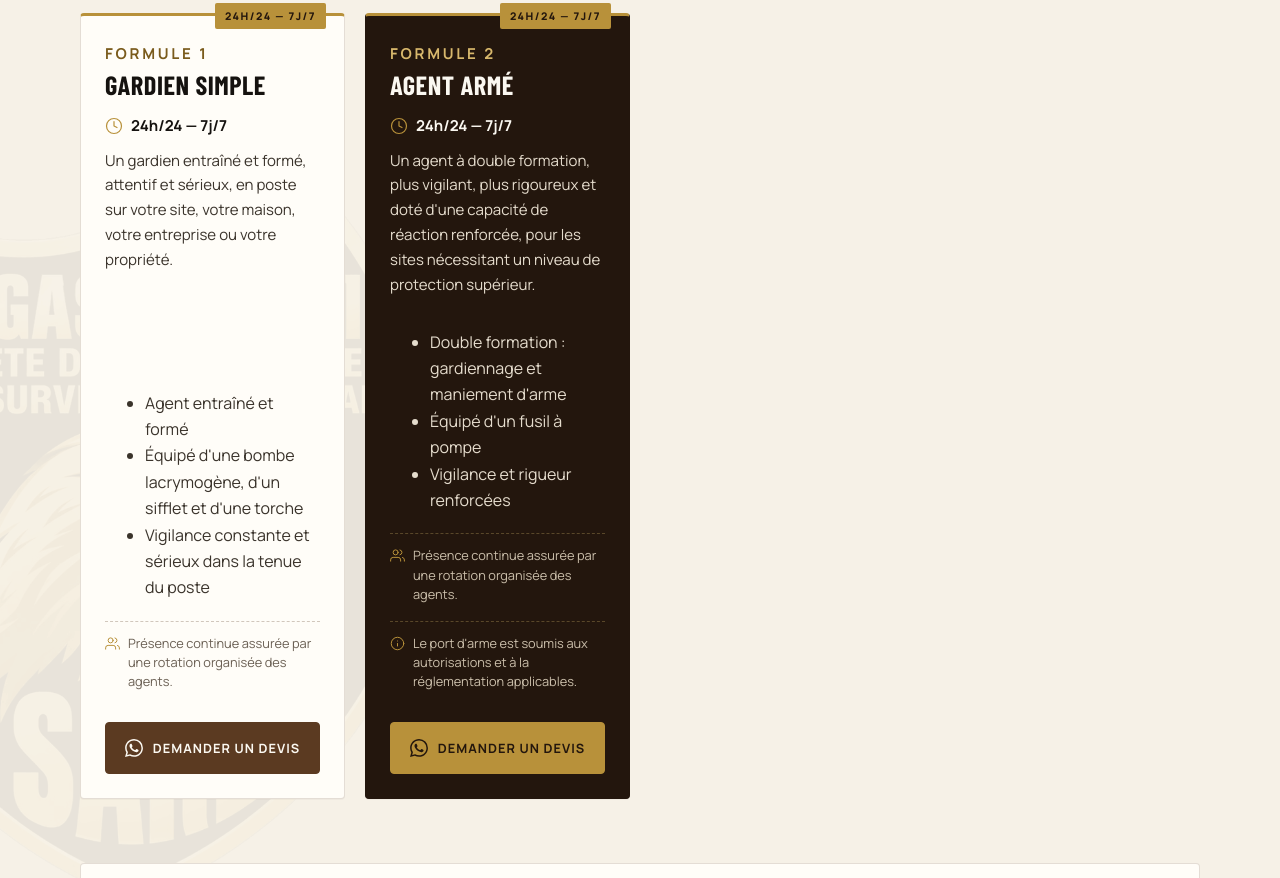
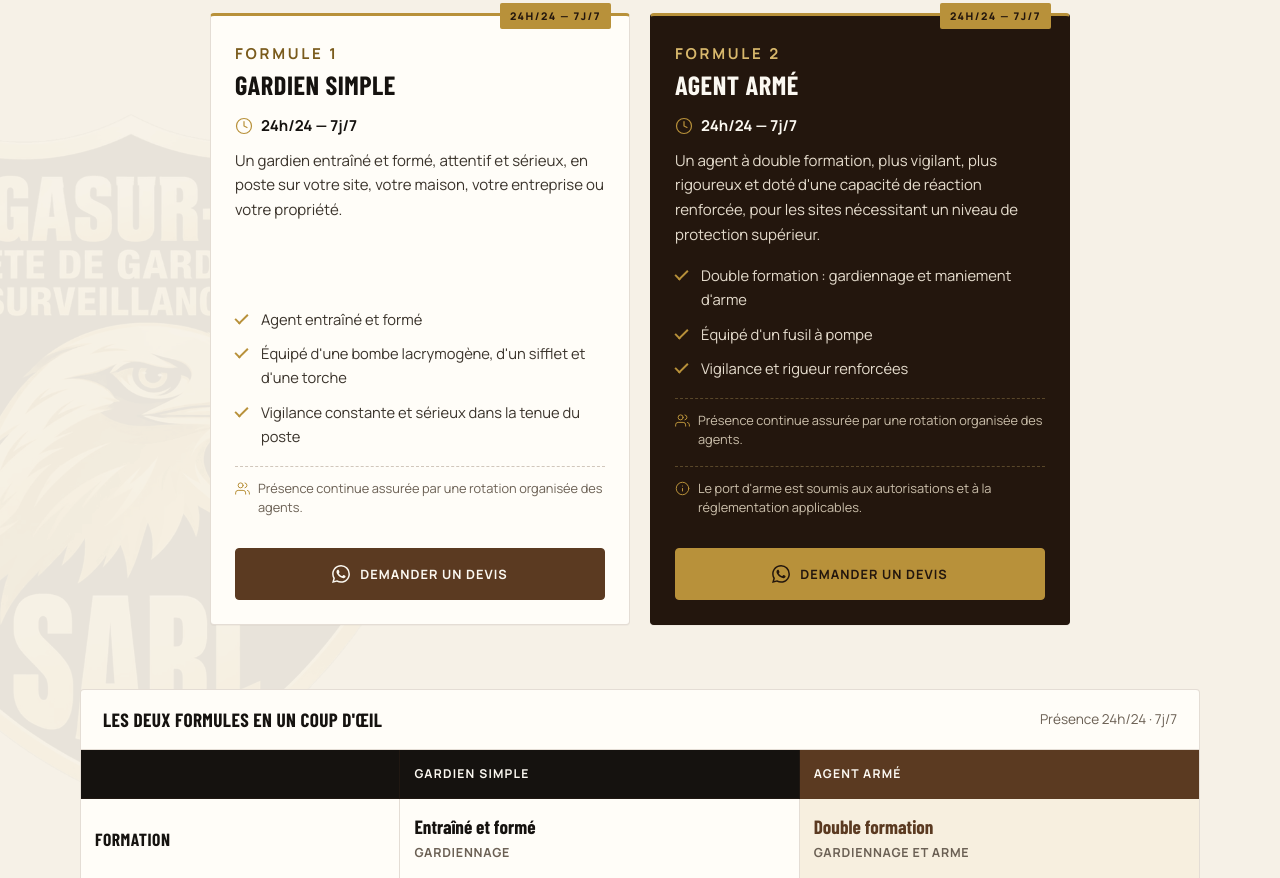
Before and after one commit to sogasurmali/sogasurmali.github.io, a plain HTML site: page index.html in a window 1280 px wide. Shown: the part 1450-2328 px from the top of the page. Drawn offline with Linux system fonts and the light colour scheme.

Commit message:
Add files via upload

```diff
--- a/css/style.css
+++ b/css/style.css
@@ -500,3 +500,13 @@ a:hover>.more svg,.more:hover svg{transform:translateX(4px)}
 
 /* Carte : actions sous la carte */
 .map-actions{display:flex;flex-wrap:wrap;gap:16px;align-items:center;justify-content:space-between;margin-top:18px}
+
+/* Caractéristiques des offres */
+.offer-feats{list-style:none;padding:0;margin:0 0 4px}
+.offer-feats li{position:relative;padding-left:26px;margin-bottom:10px;font-size:.92rem}
+.offer-feats li::before{content:"";position:absolute;left:0;top:.5em;width:13px;height:7px;border-left:2px solid var(--gold);border-bottom:2px solid var(--gold);transform:rotate(-45deg)}
+.offer-premium .offer-feats li{color:#e5dccd}
+@media (min-width:640px){.offers{grid-template-columns:repeat(2,minmax(0,1fr));max-width:860px;margin:0 auto}}
+@media (min-width:1120px){.offers{grid-template-columns:repeat(2,minmax(0,1fr))}}
+.glance-2 .g-cell strong{font-size:clamp(1rem,2.2vw,1.2rem);line-height:1.2}
+.glance-2 .g-cell span{letter-spacing:.06em}
```
